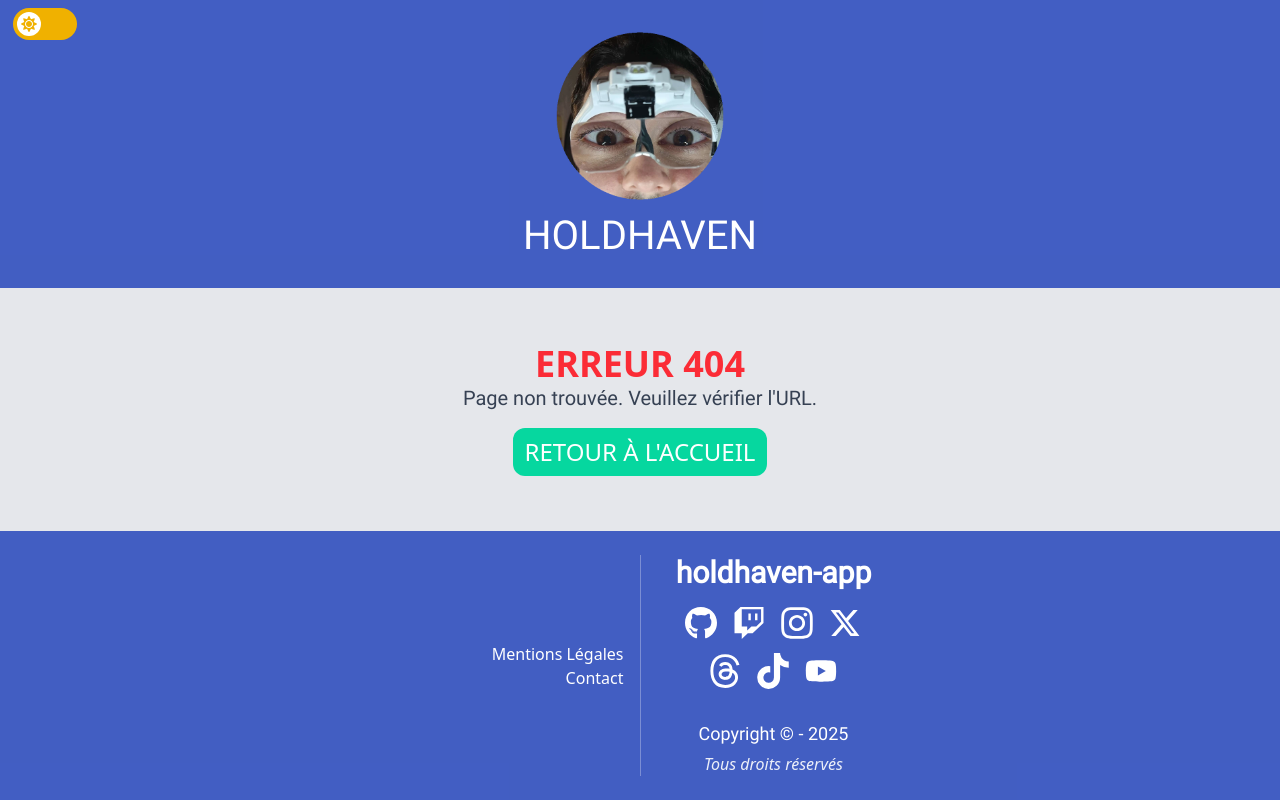
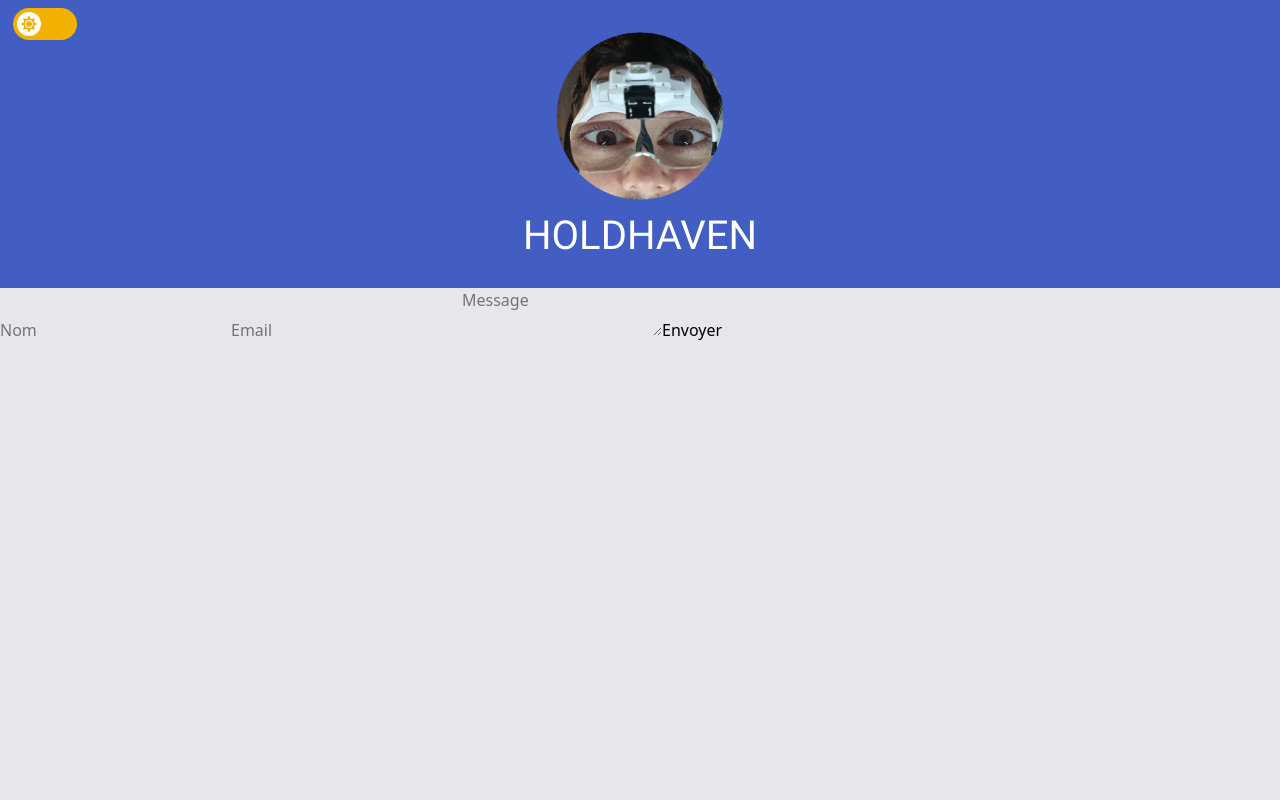
Before and after one commit to h0ldhaven/holdhaven, a React (Vite) app: page /contact in a window 1280 px wide. Before the commit this address had no page. Built offline with nearby package versions, Linux system fonts and the light colour scheme.

Commit message:
🚧 Contact form (not secured)

```diff
--- a/src/Router.tsx
+++ b/src/Router.tsx
@@ -5,6 +5,7 @@ import ErrorPage from './pages/ErrorPage';
 import HomePage from './pages/HomePage';
 import StreamPage from './pages/StreamPage';
 import ProjectPage from './pages/ProjectPage';
+import ContactPage from './pages/ContactPage';
 
 const RouterApp: React.FC = () => {
     return (
@@ -14,6 +15,7 @@ const RouterApp: React.FC = () => {
                 <Route path='/' element={<HomePage />} />
                 <Route path='/streams' element={<StreamPage />} />
                 <Route path='/projects' element={<ProjectPage />} />
+                <Route path='/contact' element={<ContactPage />} />
             </Routes>
         </Router>
     );
--- a/src/components/Footer.tsx
+++ b/src/components/Footer.tsx
@@ -15,9 +15,9 @@ export default function Footer(): JSX.Element {
                 {/* Left Footer */}
                 <div className='w-full md:w-1/2 flex flex-col justify-center items-center md:items-end text-center md:text-right px-4'>
                     <Link to={'/'} className='hover:underline'>
-                    Mentions Légales
+                        Mentions Légales
                     </Link>
-                    <Link to={'/'} className='hover:underline'>
+                    <Link to={'/contact'} className='hover:underline'>
                         Contact
                     </Link>
                 </div>
--- /dev/null
+++ b/src/pages/ContactPage.tsx
@@ -0,0 +1,91 @@
+import React, { useEffect, useRef, useState } from 'react';
+import Header from '../components/Header';
+
+type FormData = {
+    name: string;
+    email: string;
+    message: string;
+};
+
+type EmailJSResponse = {
+  status: number;
+  text: string;
+};
+
+const ContactPage: React.FC = () => {
+
+    const [formData, setFormData] = useState<FormData>({
+        name: '',
+        email: '',
+        message: '',
+    });
+
+    const [ loading, setLoading ] = useState(false);
+    const [ success, setSuccess ] = useState(false);
+    const [ error, setError ] = useState<string | null>(null);
+
+    const handleChange = (e: React.ChangeEvent<HTMLInputElement | HTMLTextAreaElement>) => {
+        const { name, value } = e.target;
+        setFormData(prev => ({ ...prev, [name]: value }));
+    };
+
+    const validateEmail = (email: string) =>
+        /^[^\s@]+@[^\s@]+\.[^\s@]+$/.test(email);
+
+    const handleSubmit = async (e: React.FormEvent) => {
+        e.preventDefault();
+        setError('');
+        setSuccess(false);
+
+        if (!formData.name || !formData.email || !formData.message) {
+            setError('Tous les champs sont requis');
+            return;
+        }
+
+        if (!validateEmail(formData.email)) {
+            setError('Adresse email invalide.');
+            return;
+        }
+
+        setLoading(true);
+
+        try {
+            const res = await fetch('/api/contact', {
+                method: 'POST',
+                headers: {
+                    'Content-Type': 'application/json',
+                },
+                body: JSON.stringify(formData),
+            });
+
+            if (!res.ok) throw new Error('Erreur serveur.');
+
+            setSuccess(true);
+            setFormData({ name: '', email: '', message: '' });
+        } catch (err) {
+            setError('Erreur lors de l’envoi. Réessaie plus tard.');
+        } finally {
+            setLoading(false);
+        }
+    };
+
+    return(
+        <main className='flex flex-col h-full min-h-screen bg-gray-200 text-black dark:bg-gray-800 dark:text-white transition-colors duration-300 ease-in-out'>
+            <Header />
+            <form onSubmit={handleSubmit} autoComplete='off' noValidate>
+                <input type='text' name='name' placeholder='Nom' value={formData.name} onChange={handleChange} required />
+                <input type='email' name='email' placeholder='Email' value={formData.email} onChange={handleChange} required />
+                <textarea name='message' placeholder='Message' value={formData.message} onChange={handleChange} required />
+
+                {error && <p style={{ color: 'red' }}>{error}</p>}
+                {success && <p style={{ color: 'green' }}>Message envoyé ✅</p>}
+
+                <button type='submit' disabled={loading}>
+                    {loading ? 'Envoi...' : 'Envoyer'}
+                </button>
+            </form>
+        </main>
+    );
+};
+
+export default ContactPage;
```
